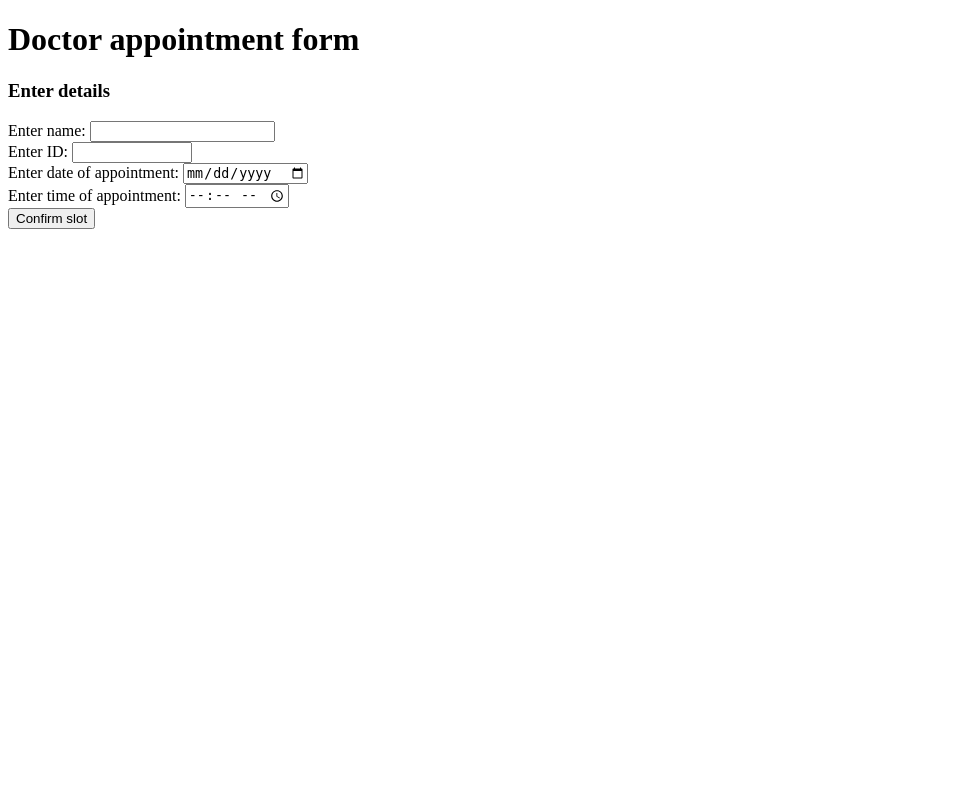
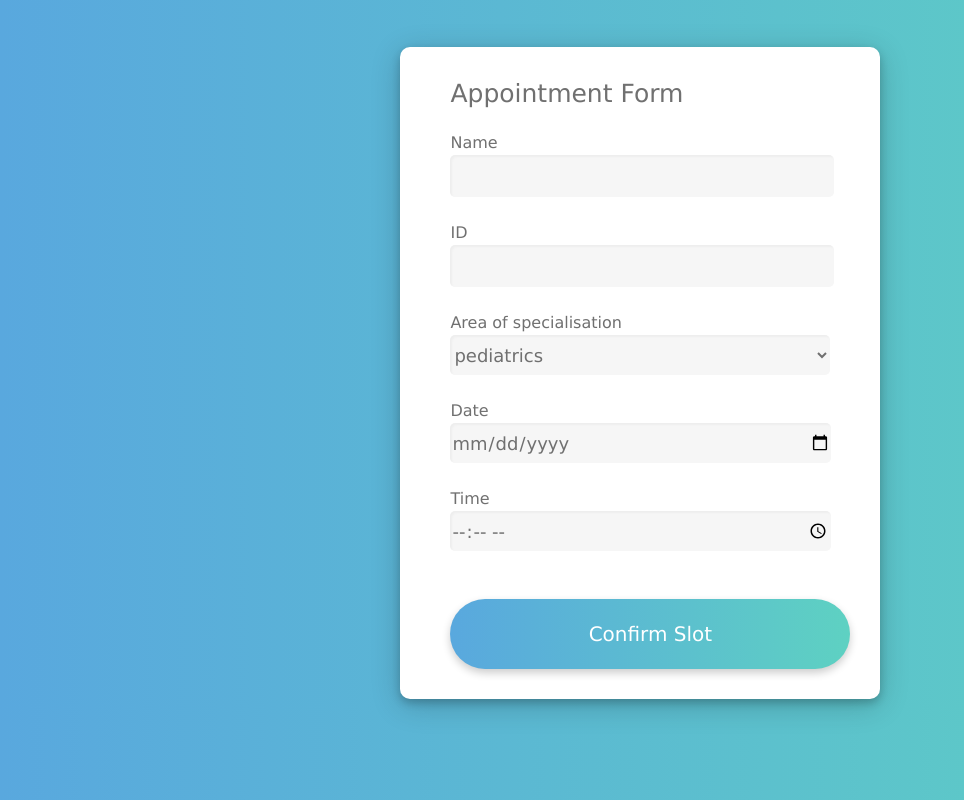
Before and after one commit to Ritwiz471/Video-consultation, a PHP site: page /appointment_form.html in a window 1280 px wide. Shown: the whole page, without its empty margins (0-964 px from the left). Run offline with PHP 8.4, Linux system fonts and the light colour scheme.

Commit message:
both forms complete; css still remaining for some pages

```diff
--- /dev/null
+++ b/appointment_form.css
@@ -0,0 +1,50 @@
+
+div {
+    border: none;
+    margin: auto;
+    margin-top: 47px;
+    border-radius: 10px;
+    background-color: white;
+    width: 30%;
+    align-items: center;
+    padding-left: 50px;
+    padding-right: 50px;
+    padding-top: 10px;
+    padding-bottom: 30px;
+    box-shadow: 0 4px 8px 0 rgba(0,0,0,0.2), 0 6px 30px 0 rgba(0,0,0,0.2);
+    font-family:Verdana, Geneva, Tahoma, sans-serif;
+    color: rgb(112, 112, 112);
+    line-height: 150%;
+  }
+body {
+    background: linear-gradient(to right,#59A8DE ,#5ED1C2);
+}
+p {
+    font-size: 25px;
+}
+input, select {
+    width: 100%;
+    height: 40px;
+    font-size: 18px;
+    border: none;
+    background-color: rgb(246, 246, 246);
+    border-radius: 5px;
+    box-shadow: inset 2px 2px 2px 0 rgba(93, 93, 93, 0.05);
+
+    color: rgb(112, 112, 112);
+    line-height: 150%;
+    font-family:Verdana, Geneva, Tahoma, sans-serif;
+}
+.btn {
+    border-radius: 40px;
+    height: 70px;
+    width: 400px;
+    border: none;
+    background-image: linear-gradient(to right,#59A8DE ,#5ED1C2);
+    font-family:Verdana, Geneva, Tahoma, sans-serif;
+    font-size: 20px;
+    font-stretch: 20px;
+    color: white;
+    transition-duration: 0.4s;
+    box-shadow: 0 4px 8px 0 rgba(0,0,0,0.2), 0 6px 10px 0 rgba(0,0,0,0);
+}
--- a/appointment_form.html
+++ b/appointment_form.html
@@ -1,27 +1,37 @@
 <!DOCTYPE html>
 <html>
     <head>
+        <link rel = "stylesheet" href = "appointment_form.css">
         <title>Doctor appointment form</title>
     </head>
     <body>
         <form action="insert.php" method="POST">
-            <h1>Doctor appointment form</h1>
-            <h3>Enter details</h3>
+            <div id = "container">
+            <p>Appointment Form</p>
+            <label for = "dname">Name</label><br>
+            <input type = "text" id = "dname" name="dname" required><br><br>
 
-            <label for = "dname">Enter name:</label>
-            <input type = "text" id = "dname" name="dname"><br>
+            <label for = "did">ID</label><br>
+            <input type = "number" id = "did" name="did" min = "1000000000" max = "9999999999" required><br><br>
 
-            <label for = "did">Enter ID:</label>
-            <input type = "number" id = "did" name="did" min = "1000000000" max = "9999999999"><br>
+           <label for = "spl">Area of specialisation</label><br>
+            <select name = "spl" id = "spl" required>
+                <option value = "pediatrics">pediatrics</option>
+                <option value = "gynaecology">gynaecology</option>
+                <option value = "psychiatry">psychiatry</option>
+                <option value = "dermatology">dermatology</option>
+                <option value = "physician">physician</option>
+            </select><br><br>
 
-            <label for = "day">Enter date of appointment:</label>
-            <input type = "date" id = "day" name="day"><br>
+            <label for = "day">Date</label><br>
+            <input type = "date" id = "day" name="day" required><br><br>
 
-            <label for = "dtime">Enter time of appointment:</label>
-            <input type = "time" id = "dtime" name="dtime"><br>
+            <label for = "dtime">Time</label><br>
+            <input type = "time" id = "dtime" name="dtime" required><br><br><br>
 
 
-            <button type = "submit">Confirm slot</button>
+            <button type = "submit" class="btn">Confirm Slot</button>
+            </div>
 
         </form>
     </body>
```
Also changed, not shown: book_appointment.php (+9 -7 lines), confirm.php (+9 -4 lines), index.css (added, +22 -0 lines), index.php (+5 -3 lines), insert.php (+13 -4 lines), patient_info.html (+14 -6 lines).
